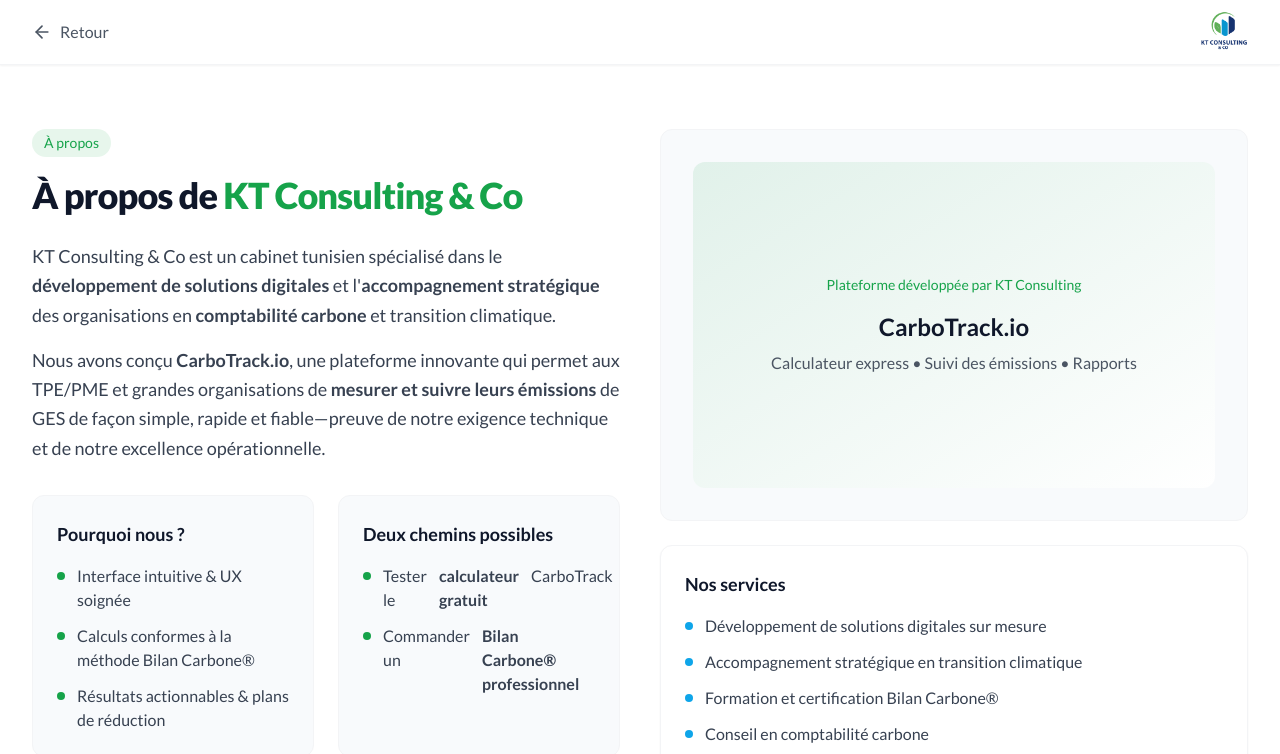
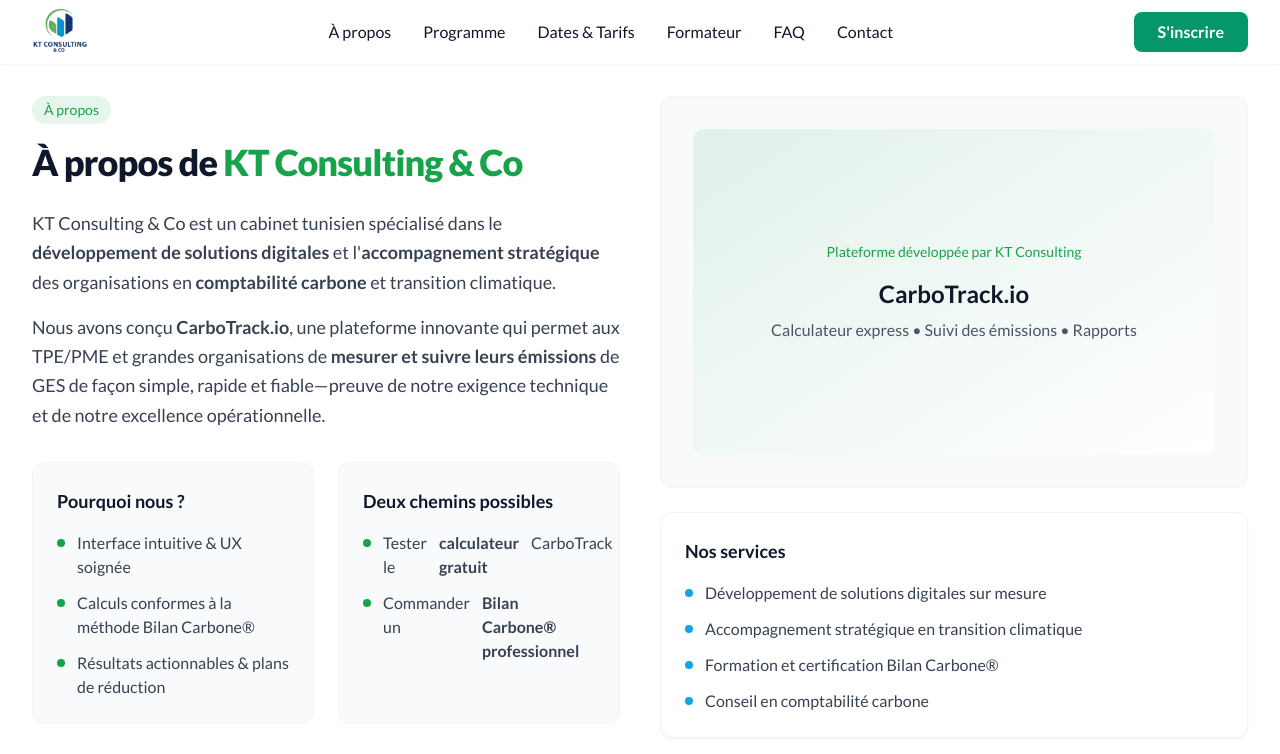
Before and after one commit to Kameltalbi/formations, a React (Vite) app: page /about-kt in a window 1280 px wide. Shown: the top 754 px of the page. Built offline with nearby package versions, Linux system fonts and the light colour scheme.

Commit message:
Ajout du header complet à la page À propos

```diff
--- a/src/pages/AboutKT.tsx
+++ b/src/pages/AboutKT.tsx
@@ -1,32 +1,14 @@
 import React from 'react';
-import { Link } from 'react-router-dom';
-import { ArrowLeft, ExternalLink } from 'lucide-react';
+import { ExternalLink } from 'lucide-react';
+import Header from '../components/Header';
 
 const AboutKTPage = () => {
   return (
     <div className="min-h-screen bg-white">
-      {/* Header simple */}
-      <header className="bg-white shadow-sm border-b border-gray-100">
-        <div className="max-w-7xl mx-auto px-4 sm:px-6 lg:px-8">
-          <div className="flex items-center justify-between h-16">
-            <Link
-              to="/"
-              className="flex items-center text-gray-600 hover:text-primary transition-colors duration-200"
-            >
-              <ArrowLeft className="h-5 w-5 mr-2" />
-              Retour
-            </Link>
-            <img
-              src="/public/logo-KT-Consulting-2025.png"
-              alt="KT Consulting & Co"
-              className="h-12 w-auto"
-            />
-          </div>
-        </div>
-      </header>
+      <Header />
 
       {/* Contenu principal */}
-      <main className="py-16">
+      <main className="pt-24 pb-16">
         <div className="max-w-7xl mx-auto px-4 sm:px-6 lg:px-8">
           <div className="grid lg:grid-cols-2 gap-10 items-start">
             {/* Texte */}
```
